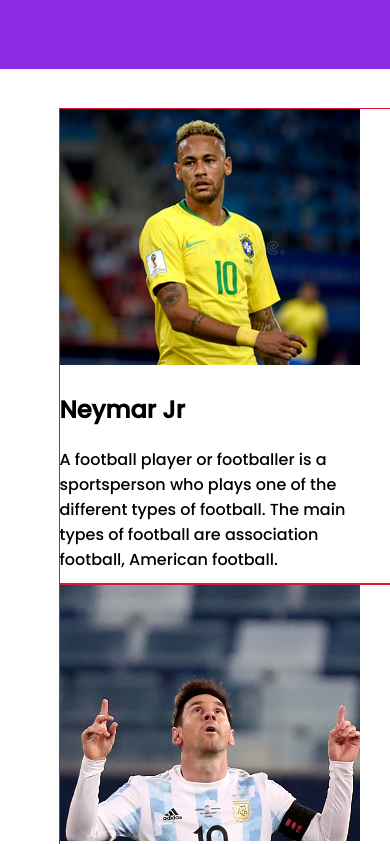
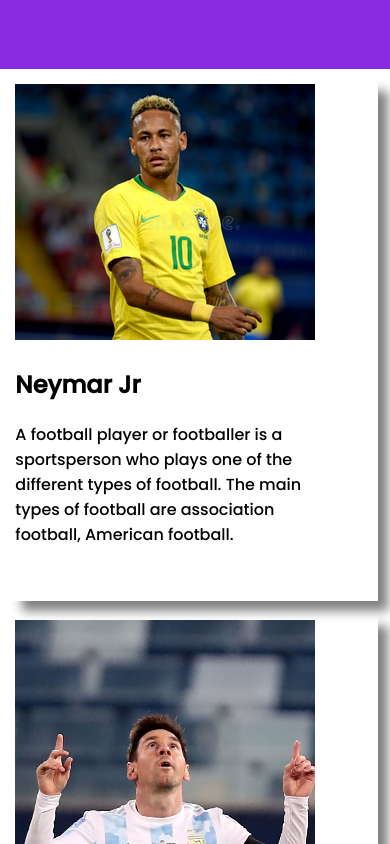
Before and after one commit to Maisha-Chowa/Second-Project, a plain HTML site: page index.html in a window 390 px wide. Shown: the part 631-1475 px from the top of the page. Drawn offline with Linux system fonts and the light colour scheme.

Commit message:
third commit

```diff
--- a/index.html
+++ b/index.html
@@ -14,6 +14,9 @@
     <main>
       <!-- Banner-part Start-->
       <section class="Banner">
+          <div>
+            <i class="fas fa-user"></i>
+          </div>
         <div class="Bannerleft">
           <h1>
             Conmebol <br />
--- a/style.css
+++ b/style.css
@@ -12,6 +12,14 @@
     display: flex;
     background-color:blueviolet;
     height: 700px;
+}
+.fas{
+    align-items: right;
+    justify-items:right;
+    font-size: 40px;
+    color: honeydew;
+
+
 }
 .Bannerleft{
     width:50%;
@@ -35,6 +43,7 @@
     padding:5% 5% 5% 5%
 }
 
+
 .Playerslist{
       display: grid;
       margin: 10% 15% 10% 15%;
@@ -44,16 +53,10 @@
       grid-column-end: 20px; */
 }
 .Player{
-     display:box;
-     border: 1px solid crimson;
-     box-shadow:linear-gradient(blue,aqua);;
-     Width:330px;
-     Height:474px;
-     /* Padding:20px 20px;  */
-
-
-     /* Top:747px;
-     Left:540px; */
+    margin: 10% 10%;
+    padding: 1% 1%;
+    text-align: left;
+    box-shadow: 10px 10px 10px gray;
 
 }
   .player.Playerimage img{
@@ -62,17 +65,13 @@
     height: 256px;
 
 
+
 }
 .Playerinfo{
-    /* display: flex;
-    flex-direction: column; */
-    align-items: center;
-    padding: 0px;
-    /* position: static; */
+
     width: 300px;
-    height: 154px;
-    left: 0px;
-    top: 272px;
+    height: 230px;
+
 }
 .footer{
      display: flex;
@@ -126,7 +125,16 @@
     }
 
     .Playerslist{
+        display: grid;
+        margin: 1% 1% 1% 1%;
         grid-template-columns: repeat(1,1fr);
+    }
+    .Player{
+        margin: 2% 2%;
+        padding: 1% 1%;
+        text-align: left;
+        box-shadow: 10px 10px 10px gray;
+
     }
     .footer{
         display: flex;
```
